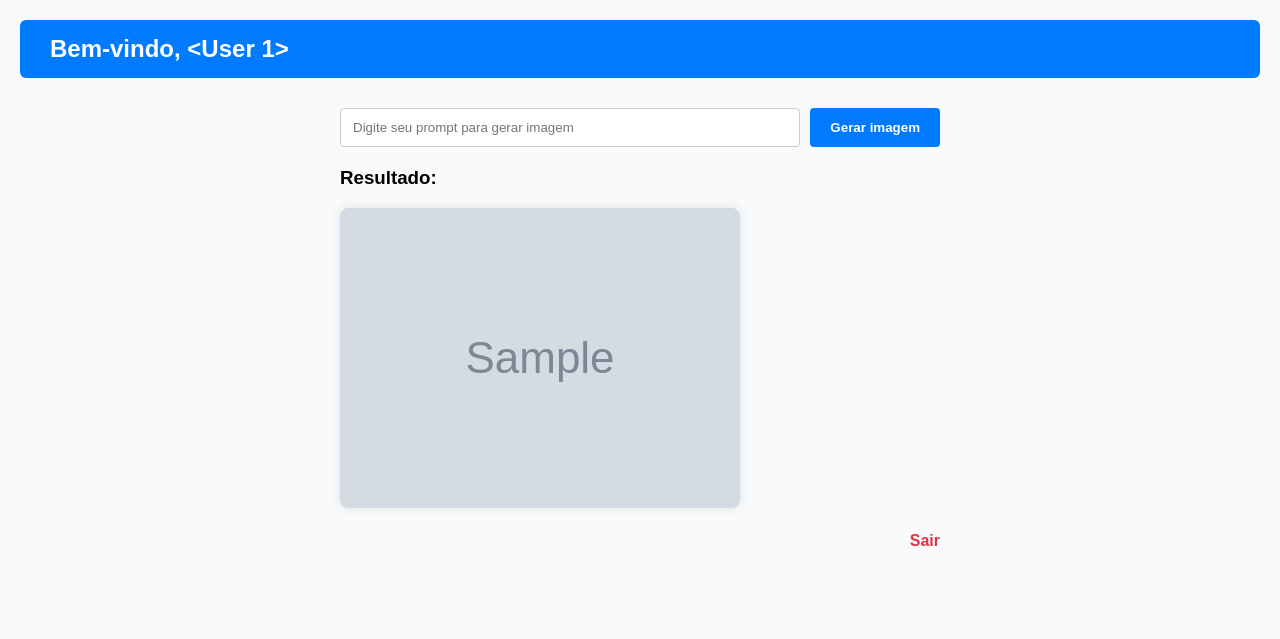
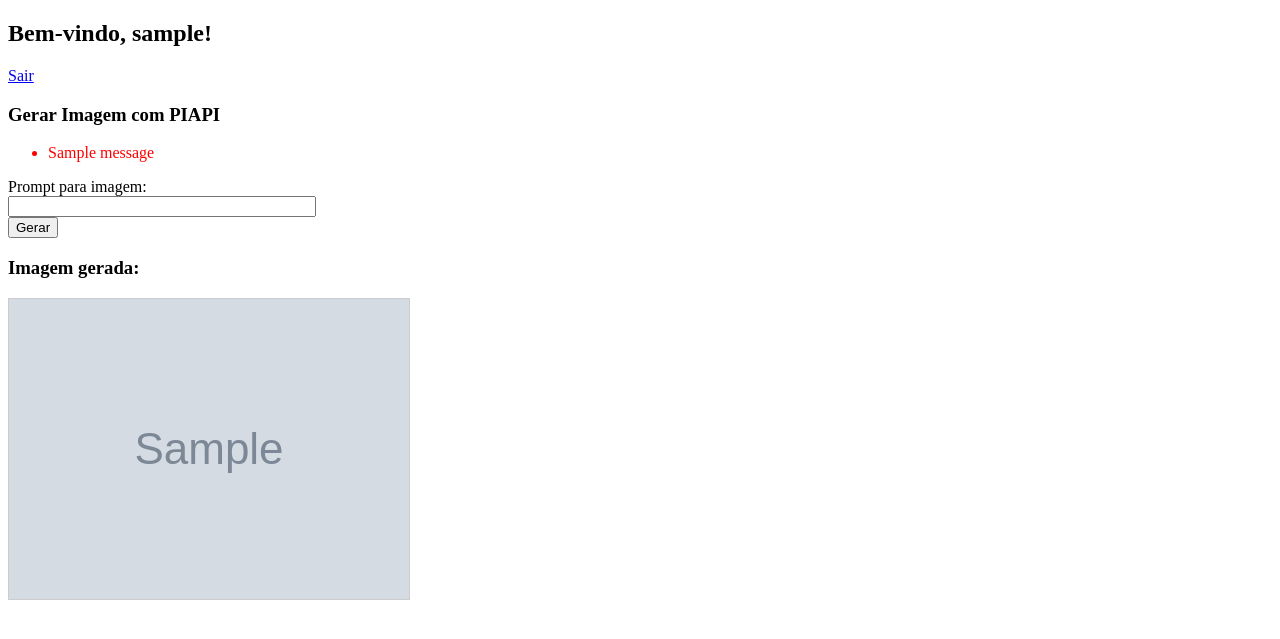
Before and after one commit to Japa75/app-ia-web, a Flask app: template templates/dashboard.html in a window 1280 px wide. Shown: the top 639 px of the page. Run offline with Flask 3, Linux system fonts and the light colour scheme; tables that the repository leaves empty hold one stand-in row (values such as "Sample post"); the template is opened without the code that fills it: values that come from a table or form of the project are taken from there, most other values are stand-ins (such as "Sample title", 1, 10 or a date in 2020); grey boxes marked "Sample" are stand-in pictures; one stand-in notice (Sample message) is shown.

Commit message:
Update dashboard.html

```diff
--- a/templates/dashboard.html
+++ b/templates/dashboard.html
@@ -1,89 +1,32 @@
 <!DOCTYPE html>
 <html lang="pt-BR">
 <head>
-<meta charset="UTF-8" />
-<title>Dashboard - App IA</title>
-<style>
-  body {
-    font-family: Arial, sans-serif;
-    background: #f9fafb;
-    margin: 0;
-    padding: 20px;
-  }
-  header {
-    background-color: #007bff;
-    color: white;
-    padding: 15px 30px;
-    border-radius: 6px;
-    margin-bottom: 30px;
-  }
-  h2 {
-    margin: 0;
-  }
-  .container {
-    max-width: 600px;
-    margin: 0 auto;
-  }
-  form {
-    margin-bottom: 20px;
-    display: flex;
-    gap: 10px;
-  }
-  input[type="text"] {
-    flex-grow: 1;
-    padding: 10px 12px;
-    border: 1px solid #ccc;
-    border-radius: 4px;
-  }
-  input[type="submit"] {
-    background-color: #007bff;
-    color: white;
-    border: none;
-    padding: 12px 20px;
-    border-radius: 4px;
-    cursor: pointer;
-    font-weight: bold;
-  }
-  input[type="submit"]:hover {
-    background-color: #0056b3;
-  }
-  .result img {
-    max-width: 100%;
-    border-radius: 8px;
-    box-shadow: 0 0 12px rgba(0,0,0,0.1);
-  }
-  .logout-link {
-    text-align: right;
-    margin-top: 20px;
-  }
-  .logout-link a {
-    color: #dc3545;
-    text-decoration: none;
-    font-weight: bold;
-  }
-  .logout-link a:hover {
-    text-decoration: underline;
-  }
-</style>
+    <meta charset="UTF-8" />
+    <title>Dashboard - App IA</title>
 </head>
 <body>
-  <header>
-    <h2>Bem-vindo, {{ user }}</h2>
-  </header>
-  <div class="container">
-    <form method="POST" action="/generate">
-      <input type="text" name="prompt" placeholder="Digite seu prompt para gerar imagem" required />
-      <input type="submit" value="Gerar imagem" />
+    <h2>Bem-vindo, {{ user.username }}!</h2>
+    <p><a href="{{ url_for('logout') }}">Sair</a></p>
+
+    <h3>Gerar Imagem com PIAPI</h3>
+    {% with messages = get_flashed_messages() %}
+      {% if messages %}
+        <ul style="color: red;">
+          {% for msg in messages %}
+            <li>{{ msg }}</li>
+          {% endfor %}
+        </ul>
+      {% endif %}
+    {% endwith %}
+    <form method="post" action="{{ url_for('generate') }}">
+        <label>Prompt para imagem:</label><br />
+        <input type="text" name="prompt" required style="width:300px;" /><br />
+        <button type="submit">Gerar</button>
     </form>
+
     {% if image_url %}
-      <div class="result">
-        <h3>Resultado:</h3>
-        <img src="{{ image_url }}" alt="Imagem gerada" />
-      </div>
+    <h3>Imagem gerada:</h3>
+    <img src="{{ image_url }}" alt="Imagem gerada" style="max-width:500px; border:1px solid #ccc;" />
     {% endif %}
-    <div class="logout-link">
-      <a href="/logout">Sair</a>
-    </div>
-  </div>
 </body>
 </html>
```
